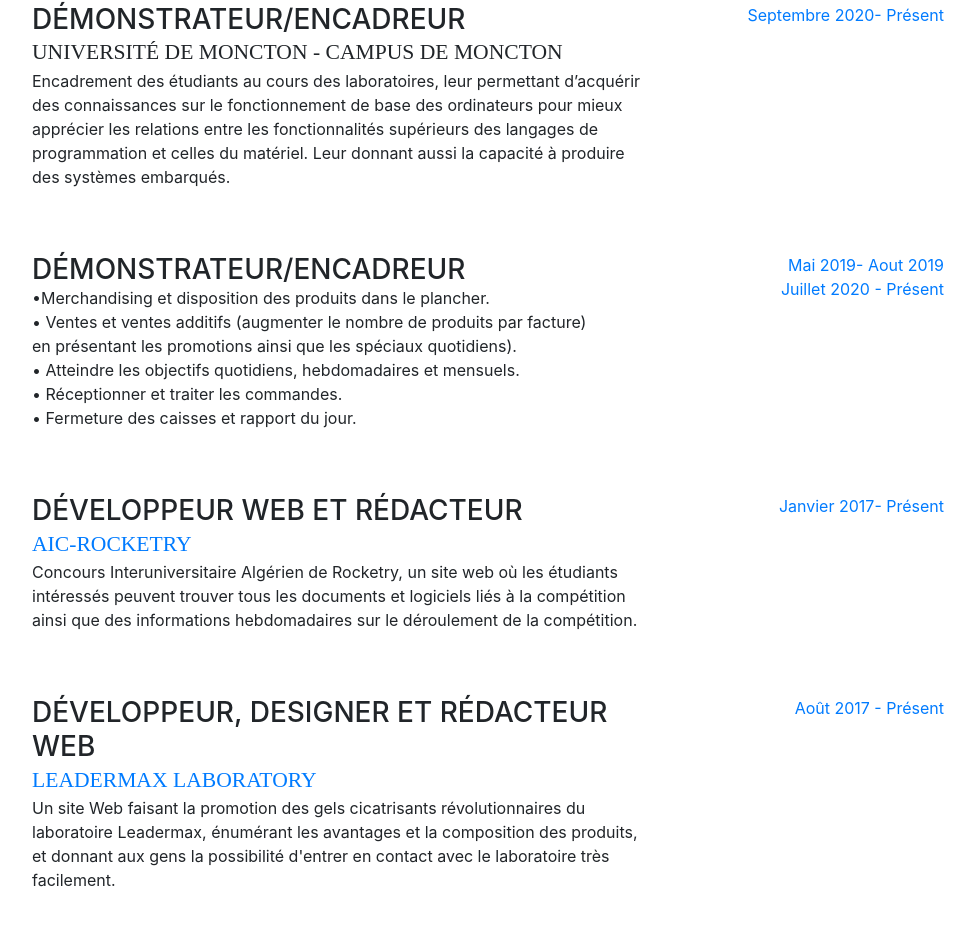
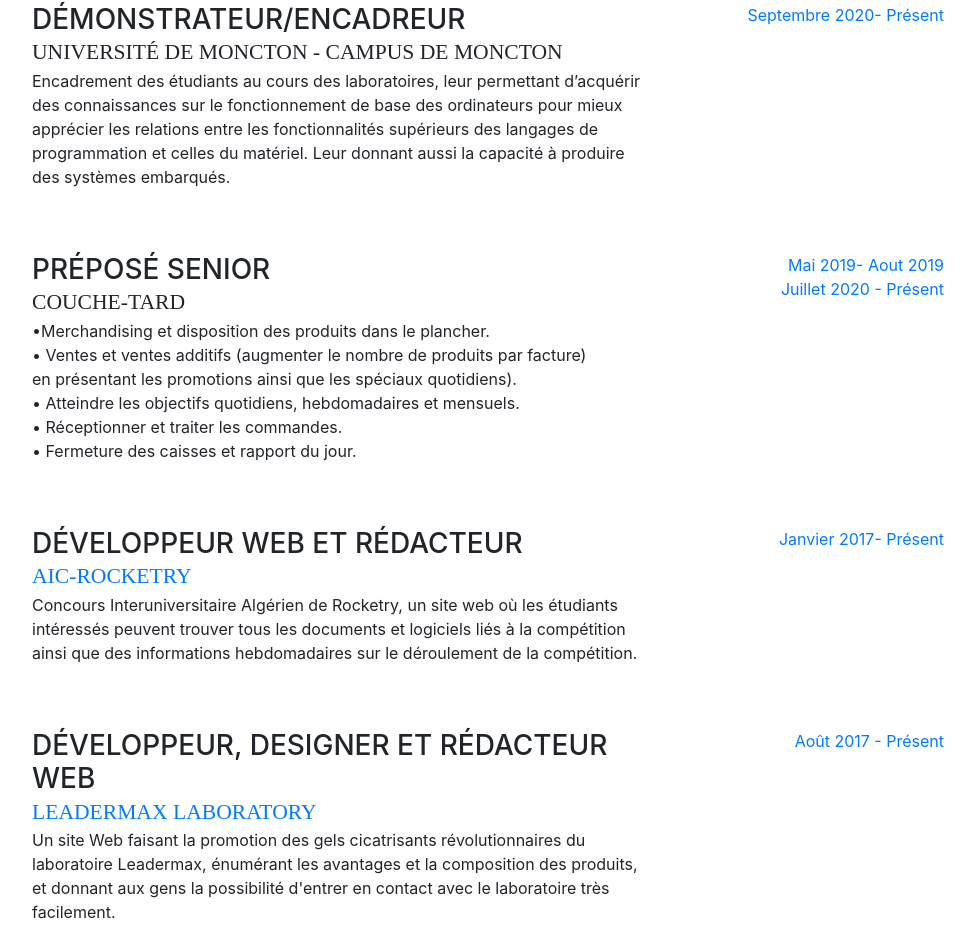
Before and after one commit to MehdiM08/This-is-My-Resume, a website with bundled scripts: page French.html in a window 1280 px wide. Shown: the part 964-1907 px from the top of the page, without its empty margins (288-1263 px from the left). Built offline with nearby package versions, Linux system fonts and the light colour scheme; a web font is replaced by a local one.

Commit message:
Update French.html

```diff
--- a/French.html
+++ b/French.html
@@ -118,8 +118,8 @@
 
 		<div class="resume-item d-flex flex-column flex-md-row mb-5">
             <div class="resume-content mr-auto">
-              <h3 class="mb-0">DÉMONSTRATEUR/ENCADREUR</h3>
-              <a class="subheading mb-3"></a>
+              <h3 class="mb-0">Pr&eacutepos&eacute Senior</h3>
+              <a class="subheading mb-3">Couche-Tard</a>
               <p>•Merchandising et disposition des produits dans le plancher.<br>
 		• Ventes et ventes additifs (augmenter le nombre de produits par facture)<br>
 			en pr&eacutesentant les promotions ainsi que les sp&eacuteciaux quotidiens).<br>
```
